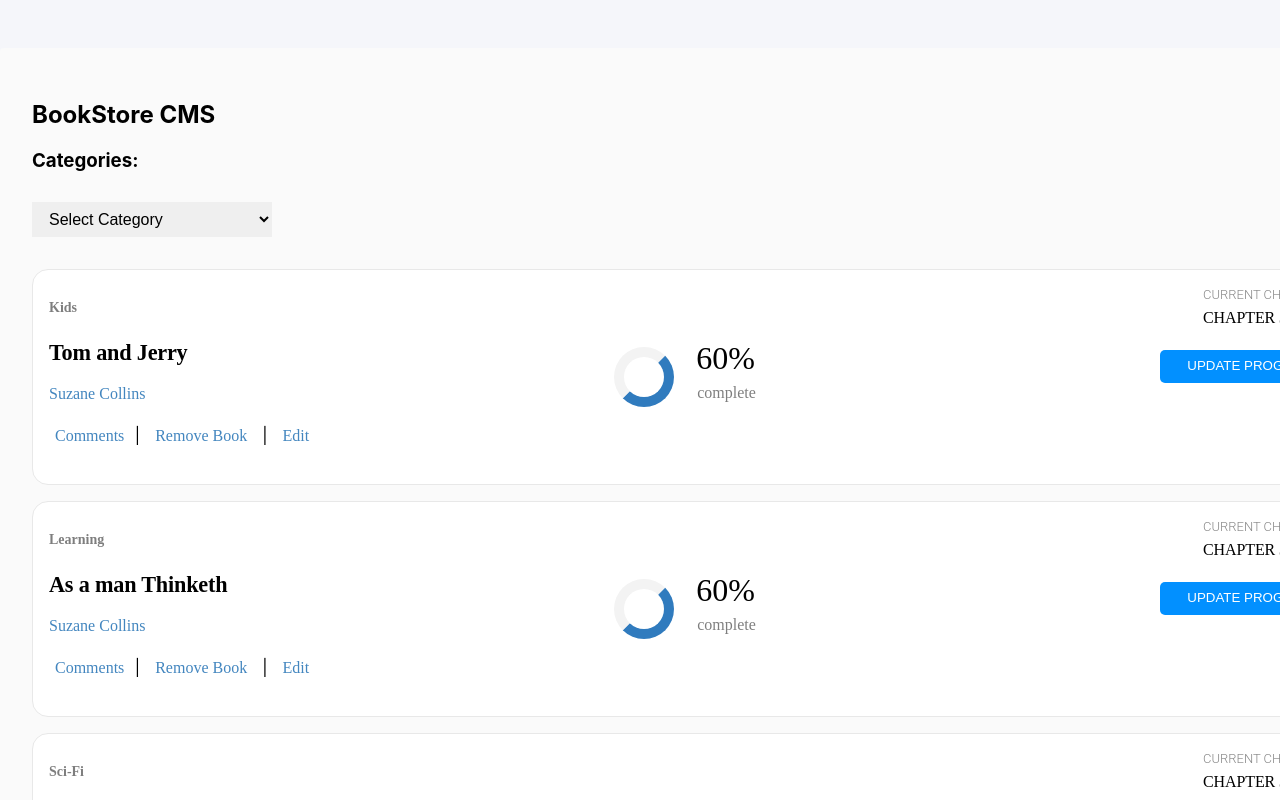
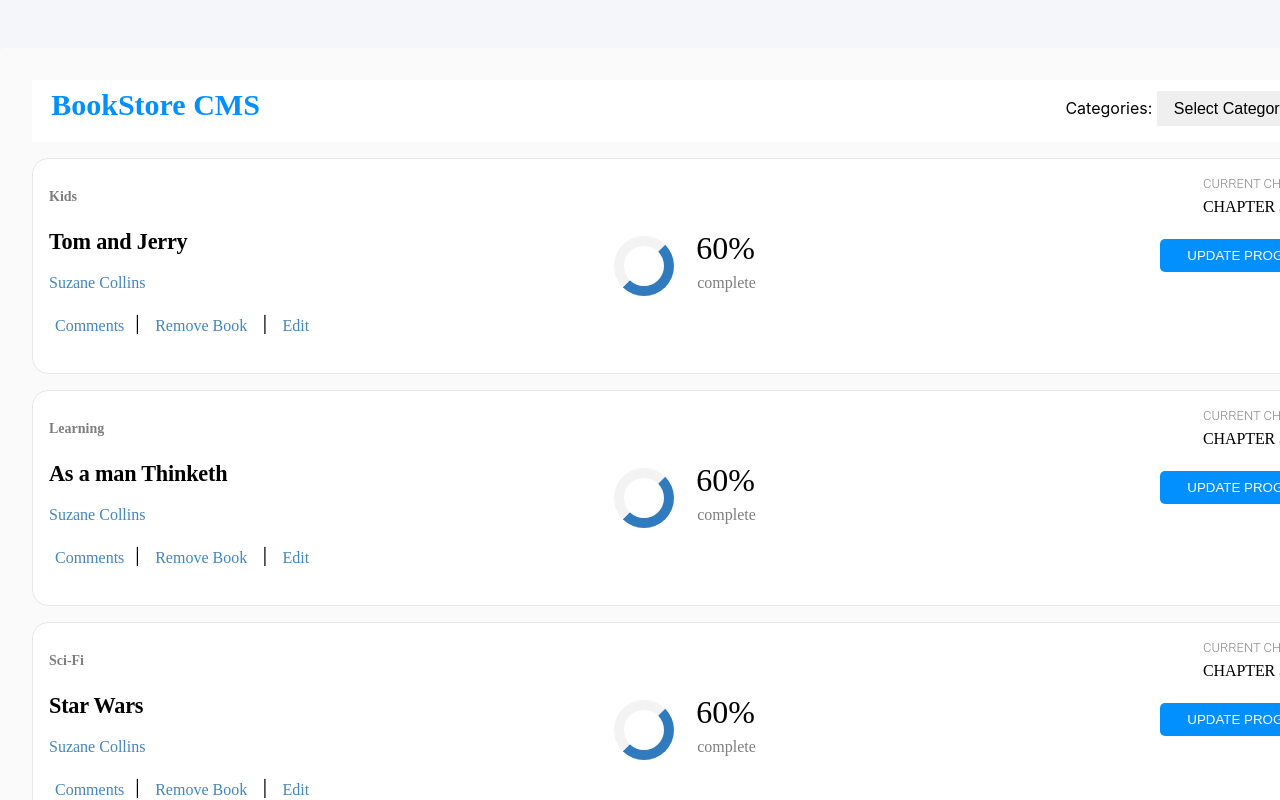
Before and after one commit to ClaytonSiby/Magic-Books-Inc, a React (Create React App) app: page / in a window 1280 px wide. Shown: the top 800 px of the page. Built offline with nearby package versions, Linux system fonts and the light colour scheme.

Commit message:
Update the BookStore CMS title styles

```diff
--- /dev/null
+++ b/src/assets/bookslist.module.css
@@ -0,0 +1,19 @@
+nav {
+	display: flex;
+	justify-content: space-between;
+	background: #fff;
+	padding: 0 1.2rem;
+}
+
+.bookStoreCMS {
+	/* margin: 6px 47px 2px 0; */
+    margin: .5rem 0 0 0;
+	font-family: Montserrat;
+	font-size: 30px;
+	font-weight: bold;
+	font-stretch: normal;
+	font-style: normal;
+	line-height: normal;
+	letter-spacing: normal;
+	color: var(--azure);
+}
--- a/src/containers/BooksList.js
+++ b/src/containers/BooksList.js
@@ -1,32 +1,35 @@
-import React from 'react';
-import { connect } from 'react-redux';
-import PropTypes from 'prop-types';
-import Book from '../components/Book';
-import { removeBook, changeFilter } from '../actions/index';
+import React from 'react'
+import { connect } from 'react-redux'
+import PropTypes from 'prop-types'
+import Book from '../components/Book'
+import { removeBook, changeFilter } from '../actions/index'
+import styles from '../assets/bookslist.module.css'
 
-import CategoryFilter from '../components/CategoryFilter';
+import CategoryFilter from '../components/CategoryFilter'
 
-const BooksList = ({
-  books, filter, removeBook, handleFilterBook,
-}) => {
+const BooksList = ({ books, filter, removeBook, handleFilterBook }) => {
   const handleRemoveBook = book => {
-    removeBook(book);
-  };
+    removeBook(book)
+  }
 
-  const filterBooks = books => (filter === 'All'
-    ? books
-    : books.filter(book => book.category === filter));
+  const filterBooks = books =>
+    filter === 'All' ? books : books.filter(book => book.category === filter)
 
   return (
     <div>
       <nav>
-        <h2>BookStore CMS</h2>
-        <h3>Categories: </h3>
-        <CategoryFilter changeFilter={handleFilterBook} />
+        <div>
+          <h2 className={ styles.bookStoreCMS }>BookStore CMS</h2>
+        </div>
+
+        <div>
+          <span>Categories: </span>
+          <CategoryFilter changeFilter={handleFilterBook} />
+        </div>
       </nav>
 
-      <div className="panel-bg">
-        { filterBooks(books).map(book => (
+      <div className='panel-bg'>
+        {filterBooks(books).map(book => (
           <Book
             id={book.id}
             title={book.title}
@@ -37,24 +40,24 @@ const BooksList = ({
         ))}
       </div>
     </div>
-  );
-};
+  )
+}
 
 const mapStateToProps = state => ({
   books: state.theBooks,
-  filter: state.filter,
-});
+  filter: state.filter
+})
 
 const mapDispatchToProps = dispatch => ({
   removeBook: book => dispatch(removeBook(book)),
-  handleFilterBook: e => dispatch(changeFilter(e.target.value)),
-});
+  handleFilterBook: e => dispatch(changeFilter(e.target.value))
+})
 
 BooksList.propTypes = {
   books: PropTypes.instanceOf(Array).isRequired,
   removeBook: PropTypes.func.isRequired,
   handleFilterBook: PropTypes.func.isRequired,
-  filter: PropTypes.string.isRequired,
-};
+  filter: PropTypes.string.isRequired
+}
 
-export default connect(mapStateToProps, mapDispatchToProps)(BooksList);
+export default connect(mapStateToProps, mapDispatchToProps)(BooksList)
```
